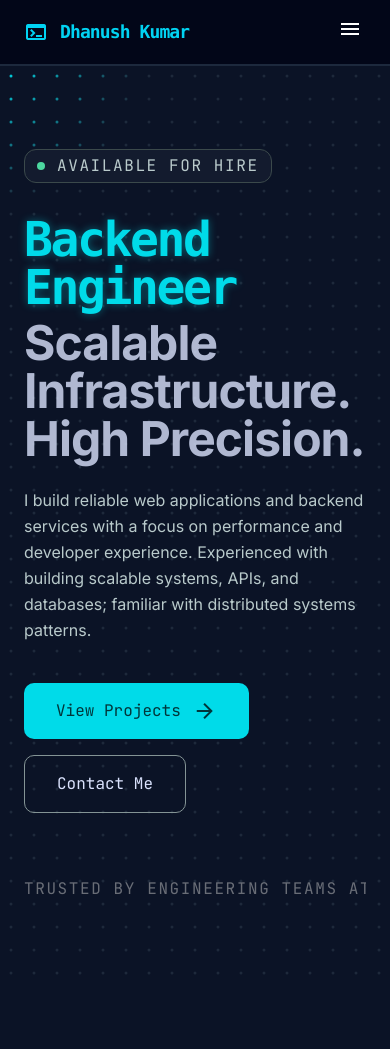
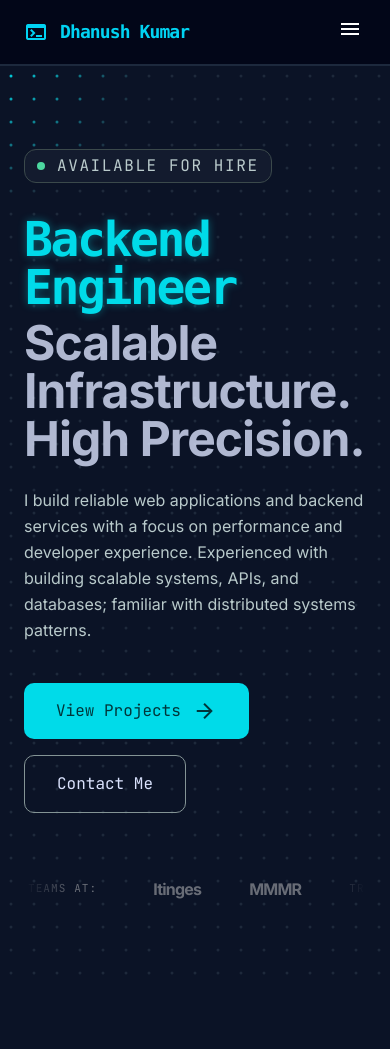
Before and after one commit to dhanush-kuma/my-portfolio, a Next.js app: page / in a window 390 px wide. Shown: the top 1049 px of the page. Built offline with nearby package versions, Linux system fonts and the light colour scheme.

Commit message:
ADD scroll keyframes for trusted by label in home screen on mobile view

```diff
--- a/app/page.tsx
+++ b/app/page.tsx
@@ -57,16 +57,62 @@ export default function Home() {
                 </button>
               </Link>
             </div>
-            <div className="mt-16 flex items-center gap-8 grayscale opacity-50 overflow-hidden">
-              <span className="font-code-sm text-on-surface-variant whitespace-nowrap uppercase tracking-widest">
+            <div className="mt-16 flex flex-col md:flex-row md:items-center gap-6 md:gap-8 grayscale opacity-50 overflow-hidden">
+              <style>{`
+                @keyframes marquee {
+                  0% { transform: translateX(0); }
+                  100% { transform: translateX(-50%); }
+                }
+                @media (max-width: 767px) {
+                  .mobile-marquee {
+                    animation: marquee 16s linear infinite;
+                    display: flex;
+                    gap: 3rem;
+                    min-width: max-content;
+                  }
+                  .mobile-marquee-wrapper {
+                    overflow: hidden;
+                    width: 100%;
+                    position: relative;
+                    mask-image: linear-gradient(to right, transparent, white 15%, white 85%, transparent);
+                    -webkit-mask-image: linear-gradient(to right, transparent, white 15%, white 85%, transparent);
+                  }
+                }
+              `}</style>
+
+              {/* Static Label on Desktop - Hidden on Mobile */}
+              <span className="hidden md:block font-code-sm text-on-surface-variant whitespace-nowrap uppercase tracking-widest text-sm">
                 Trusted By Engineering Teams at
               </span>
-              <div className="flex gap-12 items-center">
-                {profile.trustedBy.map((company, index) => (
-                  <span key={index} className="font-h3 text-on-surface-variant font-bold tracking-tighter">
-                    {company}
-                  </span>
-                ))}
+
+              <div className="mobile-marquee-wrapper w-full flex-grow">
+                <div className="mobile-marquee flex gap-12 items-center justify-center md:justify-start">
+
+                  {/* Set 1: Label + Companies */}
+                  <div className="flex gap-12 items-center">
+                    <span className="md:hidden font-code-sm text-on-surface-variant whitespace-nowrap uppercase tracking-widest text-[11px] mr-2">
+                      Trusted By Engineering Teams at:
+                    </span>
+                    {profile.trustedBy.map((company, index) => (
+                      <span key={`s1-${index}`} className="font-h3 text-on-surface-variant font-bold tracking-tighter">
+                        {company}
+                      </span>
+                    ))}
+                  </div>
+
+                  {/* Set 2: Label + Companies (for seamless mobile looping) */}
+                  <div className="flex gap-12 items-center md:hidden">
+                    <span className="font-code-sm text-on-surface-variant whitespace-nowrap uppercase tracking-widest text-[11px] mr-2">
+                      Trusted By Engineering Teams at:
+                    </span>
+                    {profile.trustedBy.map((company, index) => (
+                      <span key={`s2-${index}`} className="font-h3 text-on-surface-variant font-bold tracking-tighter">
+                        {company}
+                      </span>
+                    ))}
+                  </div>
+
+                </div>
               </div>
             </div>
           </div>
```
